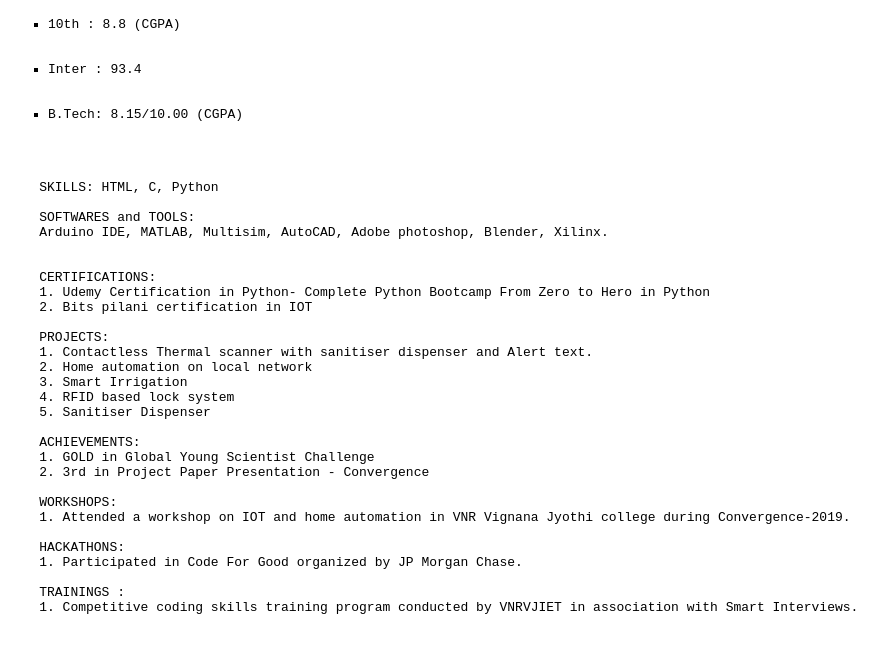
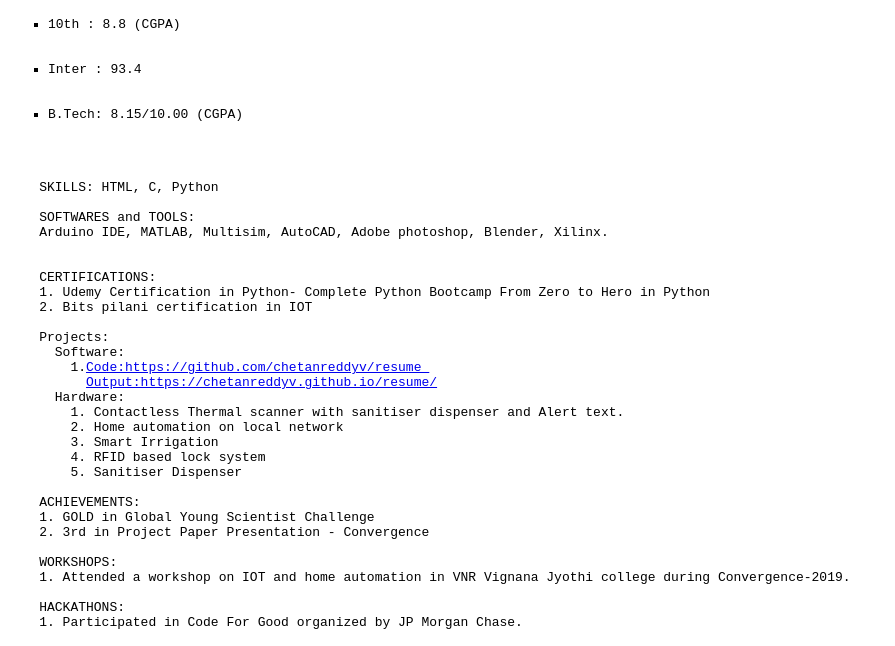
Before and after one commit to chetanreddyv/portfolio, a plain HTML site: page index.html in a window 1280 px wide. Shown: the part 722-1368 px from the top of the page, without its empty margins (0-895 px from the left). Drawn offline with Linux system fonts and the light colour scheme.

Commit message:
Update index.html

```diff
--- a/index.html
+++ b/index.html
@@ -45,12 +45,16 @@
     1. Udemy Certification in Python- Complete Python Bootcamp From Zero to Hero in Python
     2. Bits pilani certification in IOT
 
-    PROJECTS:
-    1. Contactless Thermal scanner with sanitiser dispenser and Alert text.
-    2. Home automation on local network
-    3. Smart Irrigation
-    4. RFID based lock system
-    5. Sanitiser Dispenser
+    Projects:
+      Software:
+        1.<a href="https://github.com/chetanreddyv/resume" target="_blank">Code:https://github.com/chetanreddyv/resume </a>
+          <a href="https://chetanreddyv.github.io/resume/">Output:https://chetanreddyv.github.io/resume/</a>
+      Hardware:
+        1. Contactless Thermal scanner with sanitiser dispenser and Alert text.
+        2. Home automation on local network
+        3. Smart Irrigation
+        4. RFID based lock system
+        5. Sanitiser Dispenser
 
     ACHIEVEMENTS:
     1. GOLD in Global Young Scientist Challenge
```
